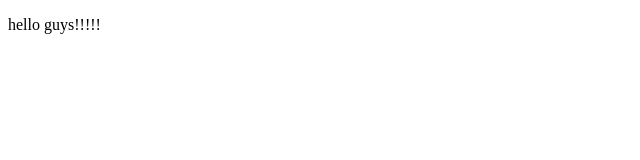
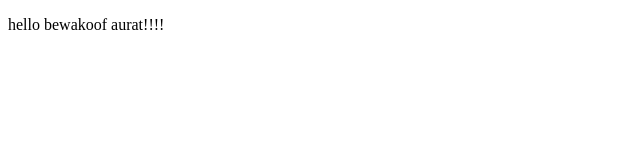
Before and after one commit to kiranchoudharyy/prac, a plain HTML site: page index.html in a window 1280 px wide. Shown: the full height of the page, 0-640 px from the left. Drawn offline with Linux system fonts and the light colour scheme.

Commit message:
Kiran bewakoof

```diff
--- a/index.html
+++ b/index.html
@@ -6,6 +6,6 @@
     <title>Document</title>
 </head>
 <body>
-    <p> hello guys!!!!!</p>
+    <p> hello bewakoof aurat!!!!</p>
 </body>
 </html>
```
